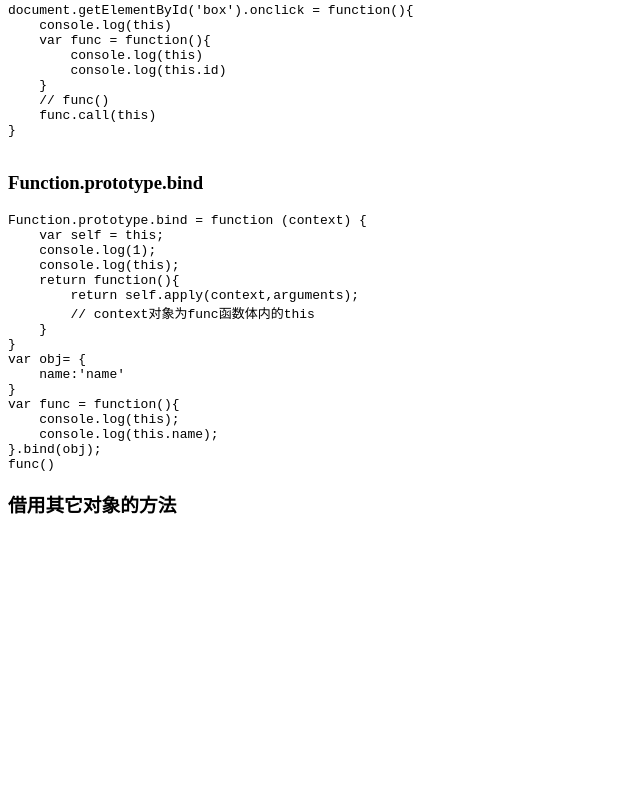
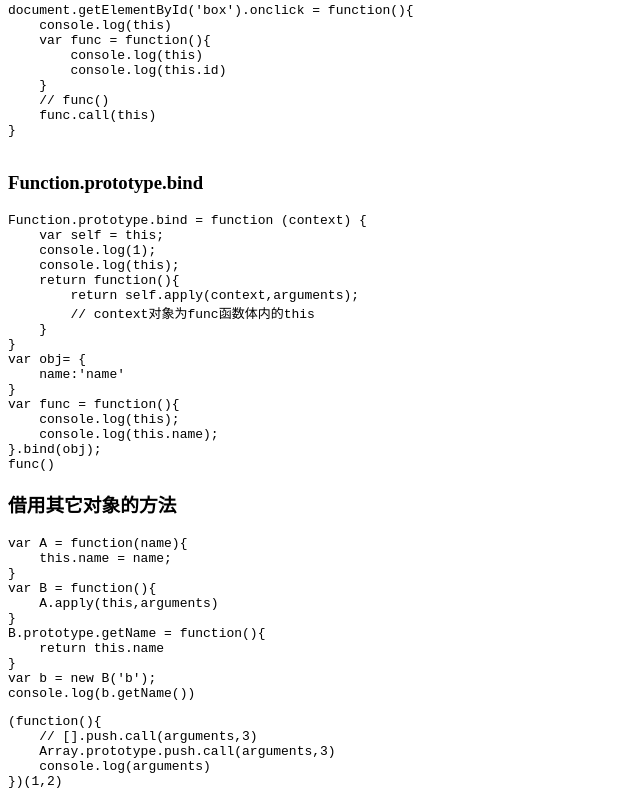
Before and after one commit to linshuangqiang/handBook, a plain HTML site: page JavaScript随笔总结/function/call-apply.html in a window 1280 px wide. Shown: the part 767-1569 px from the top of the page, without its empty margins (0-640 px from the left). Before the commit the page ends 1303 px from the top, so only its background shows below. Drawn offline with Linux system fonts and the light colour scheme.

Commit message:
function-1101

```diff
--- a/JavaScript随笔总结/function/call-apply.html
+++ b/JavaScript随笔总结/function/call-apply.html
@@ -80,5 +80,29 @@ func()
 </pre>
 </code>
 <h3>借用其它对象的方法</h3>
+<code>
+<pre>
+var A = function(name){
+    this.name = name;
+}
+var B = function(){
+    A.apply(this,arguments)
+}
+B.prototype.getName = function(){
+    return this.name
+}
+var b = new B('b');
+console.log(b.getName())
+</pre>
+</code>
+<code>
+<pre>
+(function(){
+    // [].push.call(arguments,3)
+    Array.prototype.push.call(arguments,3)
+    console.log(arguments)
+})(1,2)
+</pre>
+</code>
 </body>
 </html>
```
Also changed, not shown: JavaScript随笔总结/function/c-1.html (+20 -0 lines).
